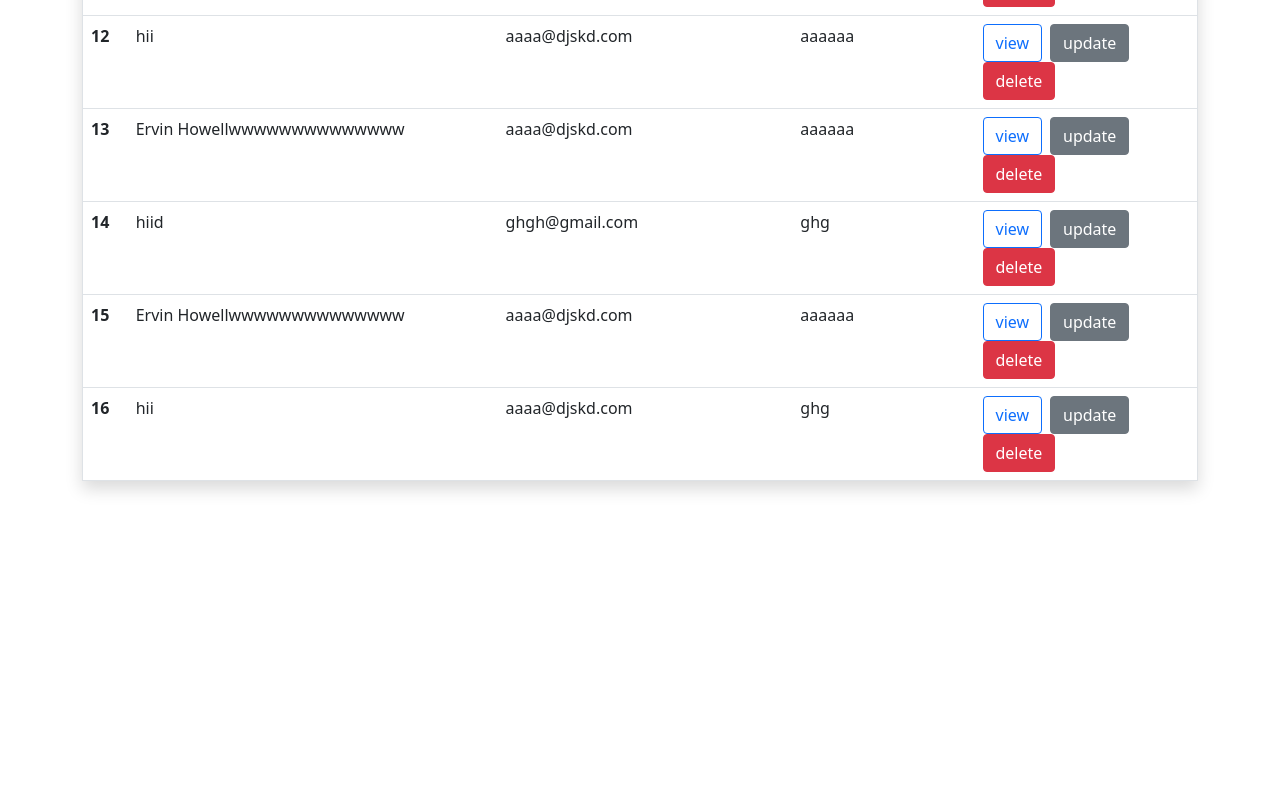
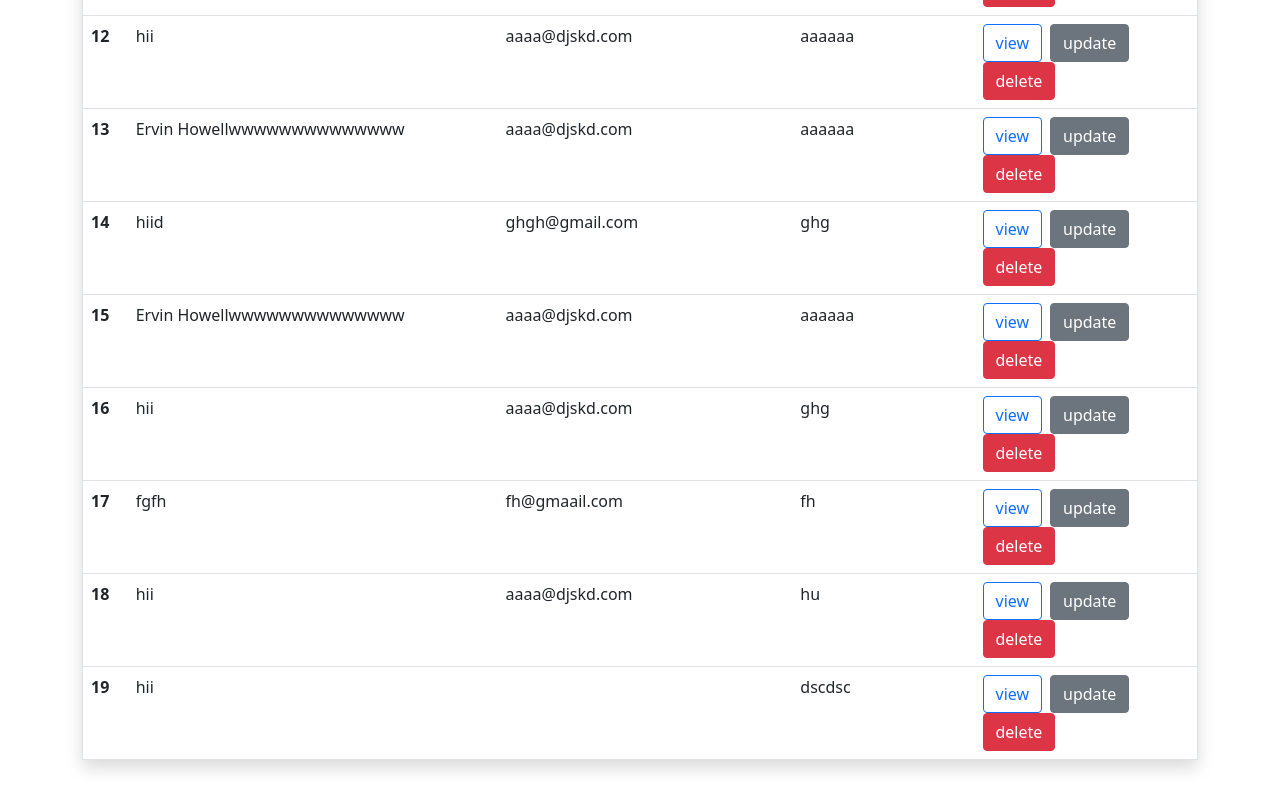
Before and after one commit to AkshaySangani/CRUD-Reactjs, a React (Create React App) app: page / in a window 1280 px wide. Shown: the part 1208-2008 px from the top of the page. Before the commit the page ends 1729 px from the top, so only its background shows below. Built offline with nearby package versions, Linux system fonts and the light colour scheme; data requests are answered from the project's data file.

Commit message:
first commit

```diff
--- a/db.json
+++ b/db.json
@@ -21,7 +21,8 @@
         "name": "Johns Group",
         "catchPhrase": "Configurable multimedia task-force",
         "bs": "generate enterprise e-tailers"
-      }
+      },
+      "gender": "female"
     },
     {
       "id": 8,
@@ -198,6 +199,33 @@
       "website": "mews-monkey.com/owener",
       "gender": "female",
       "id": 22
+    },
+    {
+      "name": "fgfh",
+      "username": "fh",
+      "email": "fh@gmaail.com",
+      "phone": "1113214555",
+      "website": "hjh.in",
+      "gender": "male",
+      "id": 23
+    },
+    {
+      "name": "hii",
+      "username": "hu",
+      "email": "aaaa@djskd.com",
+      "phone": "1113214555",
+      "website": "mews-monkey.com/owener",
+      "gender": "male",
+      "id": 24
+    },
+    {
+      "name": "hii",
+      "username": "dscdsc",
+      "email": "",
+      "phone": "",
+      "website": "",
+      "gender": "",
+      "id": 25
     }
   ]
 }
--- a/src/components/user/Adduser.js
+++ b/src/components/user/Adduser.js
@@ -62,13 +62,13 @@ export default function AddUser() {
             <label><strong>Gender:</strong></label>
             <div className="form-check mx-2">
               <input className="form-check-input" type="radio" value={"male"} name="gender" id="flexRadioDefault1" onChange={e => onInputChange(e)}/>
-              <label className="form-check-label" for="flexRadioDefault1">
+              <label className="form-check-label" htmlFor="flexRadioDefault1">
                 male
               </label>
             </div>
             <div className="form-check">
               <input className="form-check-input" type="radio" value={"female"} name="gender" id="flexRadioDefault2" onChange={e => onInputChange(e)}  />
-              <label className="form-check-label" for="flexRadioDefault2">
+              <label className="form-check-label" htmlFor="flexRadioDefault2">
                 female
               </label>
             </div>
--- a/src/components/user/Update.js
+++ b/src/components/user/Update.js
@@ -83,13 +83,13 @@ export default function EditUser() {
             <label>Gender:</label>
             <div className="form-check">
               <input className="form-check-input" type="radio" value={"male"} checked={gender === "male" ? true:false} name="gender" id="flexRadioDefault1" onChange={e => onInputChange(e)} />
-              <label className="form-check-label" for="flexRadioDefault1">
+              <label className="form-check-label" htmlFor="flexRadioDefault1">
                 male
               </label>
             </div>
             <div className="form-check">
               <input className="form-check-input" type="radio" value={"female"} name="gender" checked={gender === "female" ? true:false} id="flexRadioDefault2" onChange={e => onInputChange(e)} />
-              <label className="form-check-label" for="flexRadioDefault2">
+              <label className="form-check-label" htmlFor="flexRadioDefault2">
                 female
               </label>
             </div>
```
